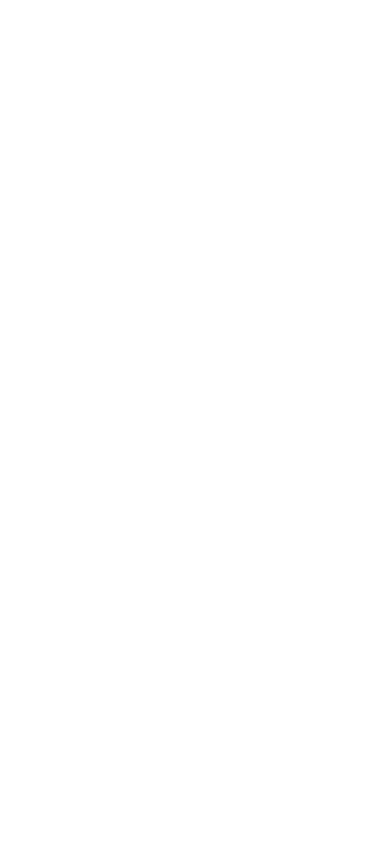
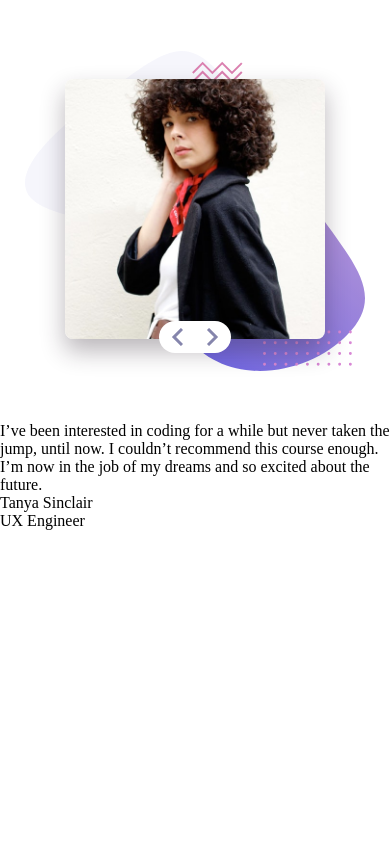
Before and after one commit to aaronpaulgz/fm-coding-bootcamp, a plain HTML site: page index.html in a window 390 px wide. Drawn offline with Linux system fonts and the light colour scheme.

Commit message:
Mobile - Profile view ready

```diff
--- a/index.html
+++ b/index.html
@@ -10,11 +10,48 @@
       href="./images/favicon-32x32.png"
     />
     <link rel="preconnect" href="https://fonts.gstatic.com" />
+    <link rel="stylesheet" href="./styles.css" />
     <link
       href="https://fonts.googleapis.com/css2?family=Inter:wght@300;500;700&display=swap"
       rel="stylesheet"
     />
     <title>Frontend Mentor | Coding Bootcamp Testimonials Slider</title>
   </head>
-  <body></body>
+  <body>
+    <main class="container">
+      <article class="presentation">
+        <p id="presentation"></p>
+        <div class="presentation--data-container">
+          <p class="presentation--name" id="presentation--name"></p>
+          <p
+            class="presentation--description"
+            id="presentation--description"
+          ></p>
+        </div>
+      </article>
+      <div class="slider--container">
+        <div class="slider--box">
+          <img
+            class="pattern-bg"
+            src="./assets/patterns/pattern-bg.svg"
+            alt=""
+          />
+          <div class="slider--img">
+            <img id="img" src="" alt="" />
+            <div class="slider--selectors">
+              <div onclick="minus()">
+                <img src="./assets/icons/icon-prev.svg" alt="" />
+              </div>
+              <div onclick="sum()">
+                <img src="./assets/icons/icon-next.svg" alt="" />
+              </div>
+            </div>
+          </div>
+        </div>
+      </div>
+    </main>
+    <!-- <button onclick="sum()">Button</button>
+    <button onclick="minus()">Minus Button</button> -->
+  </body>
+  <script src="./index.js"></script>
 </html>
--- a/index.js
+++ b/index.js
@@ -0,0 +1,53 @@
+const images = [
+  "./assets/images/image-tanya.jpg",
+  "./assets/images/image-john.jpg",
+];
+
+const presentations = [
+  `I’ve been interested in coding for a while but never taken the jump, until now. I couldn’t recommend this course enough. I’m now in the job of my dreams and so excited about the future.`,
+  `If you want to lay the best foundation possible I’d recommend taking this course. The depth the instructors go into is incredible. I now feel so confident about starting up as a professional developer. `,
+];
+
+const names = [`Tanya Sinclair `, `John Tarkpor`];
+
+const descriptions = [`UX Engineer`, `Junior Front-end Developer`];
+
+// ##-----------------##
+//     DOM Elements
+// ##-----------------##
+
+let $presentation = document.getElementById("presentation");
+let $presentationName = document.getElementById("presentation--name");
+let $presentationDescription = document.getElementById(
+  "presentation--description"
+);
+let $img = document.getElementById("img");
+
+// ##-----------------##
+//         Inners
+// ##-----------------##
+
+let i = 0;
+
+$presentation.innerText = presentations[i];
+$presentationName.innerText = names[i];
+$presentationDescription.innerText = descriptions[i];
+$img.src = images[i];
+
+function sum() {
+  i += 1;
+  $presentation.innerText = presentations[i];
+  $presentationName.innerText = names[i];
+  $presentationDescription.innerText = descriptions[i];
+  $img.src = images[i];
+  console.log(i);
+}
+
+function minus() {
+  i -= 1;
+  $presentation.innerText = presentations[i];
+  $presentationName.innerText = names[i];
+  $presentationDescription.innerText = descriptions[i];
+  $img.src = images[i];
+  console.log(i);
+}
--- a/styles.css
+++ b/styles.css
@@ -1,8 +1,93 @@
 :root {
   --Dark-Blue: hsl(240, 38%, 20%);
   --Grayish-Blue: hsl(240, 18%, 77%);
+  --Grayish-Blue-Light: hsl(240, 18%, 77%, 0.1);
   --Primary-font: "Inter", "sans-serif";
   --Font-size: 32px;
+}
+
+* {
+  padding: 0;
+  margin: 0;
+  box-sizing: border-box;
+}
+
+html,
+body {
+  height: 100vh;
+  width: 100vw;
+  overflow-x: hidden;
+}
+
+.container {
+  display: flex;
+  flex-direction: column;
+}
+
+.presentation {
+  height: 50vh;
+  order: 2;
+}
+
+.slider--container {
+  order: 1;
+  display: flex;
+  justify-content: center;
+  align-items: center;
+  height: 50vh;
+}
+
+.slider--box {
+  position: relative;
+  width: 100%;
+  height: 100%;
+  display: flex;
+  justify-content: center;
+  align-items: center;
+}
+
+.pattern-bg {
+  position: absolute;
+  z-index: 1;
+  width: 340px;
+  opacity: 0.8;
+}
+
+.slider--img {
+  position: absolute;
+  z-index: 3;
+  width: 260px;
+}
+
+#img {
+  width: 100%;
+  height: 100%;
+  border-radius: 8px;
+  -webkit-box-shadow: 0px 12px 24px 0px rgba(41, 29, 41, 0.32);
+  -moz-box-shadow: 0px 12px 24px 0px rgba(41, 29, 41, 0.32);
+  box-shadow: 0px 12px 24px 0px rgba(41, 29, 41, 0.32);
+}
+
+.slider--selectors {
+  position: absolute;
+  z-index: 3;
+  bottom: -10px;
+  left: 36%;
+  width: 72px;
+  height: 32px;
+  display: flex;
+  justify-content: center;
+  align-items: center;
+  border-radius: 24px;
+  background-color: white;
+}
+
+.slider--selectors > div {
+  width: 100%;
+  height: 100%;
+  display: flex;
+  justify-content: center;
+  align-items: center;
 }
 
 .attribution {
```
